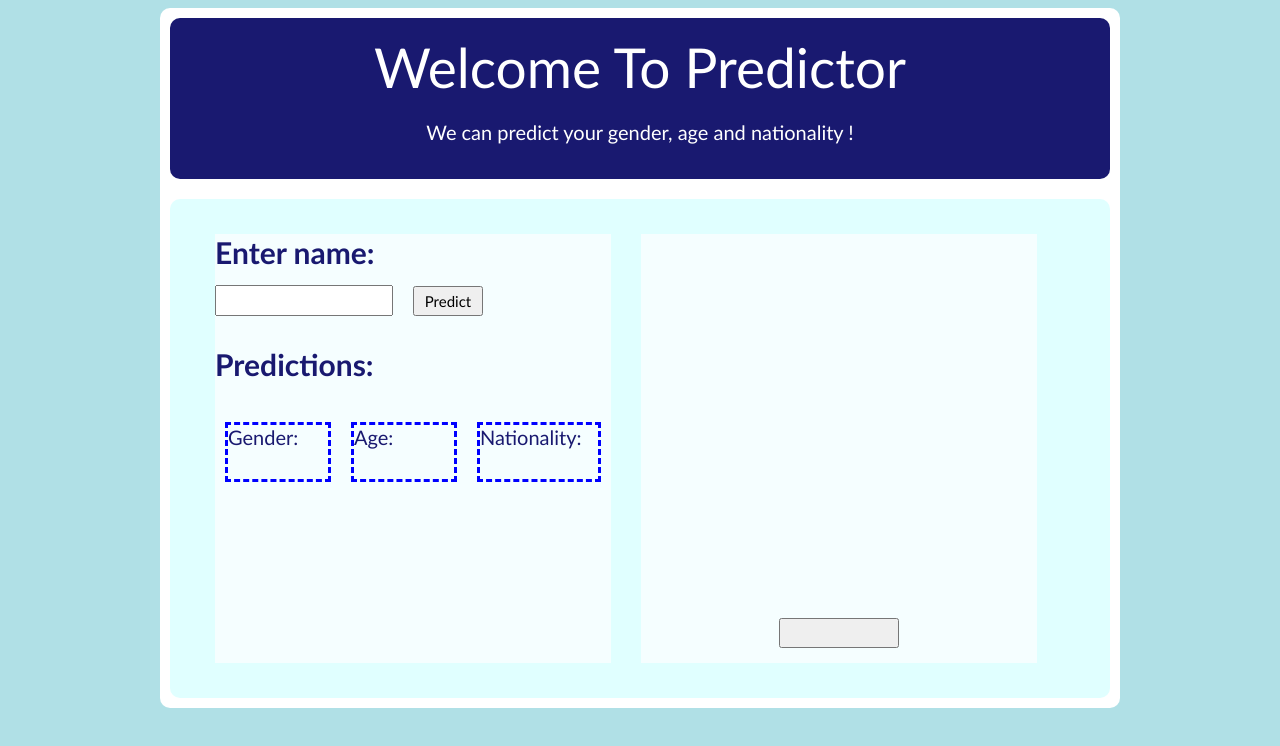
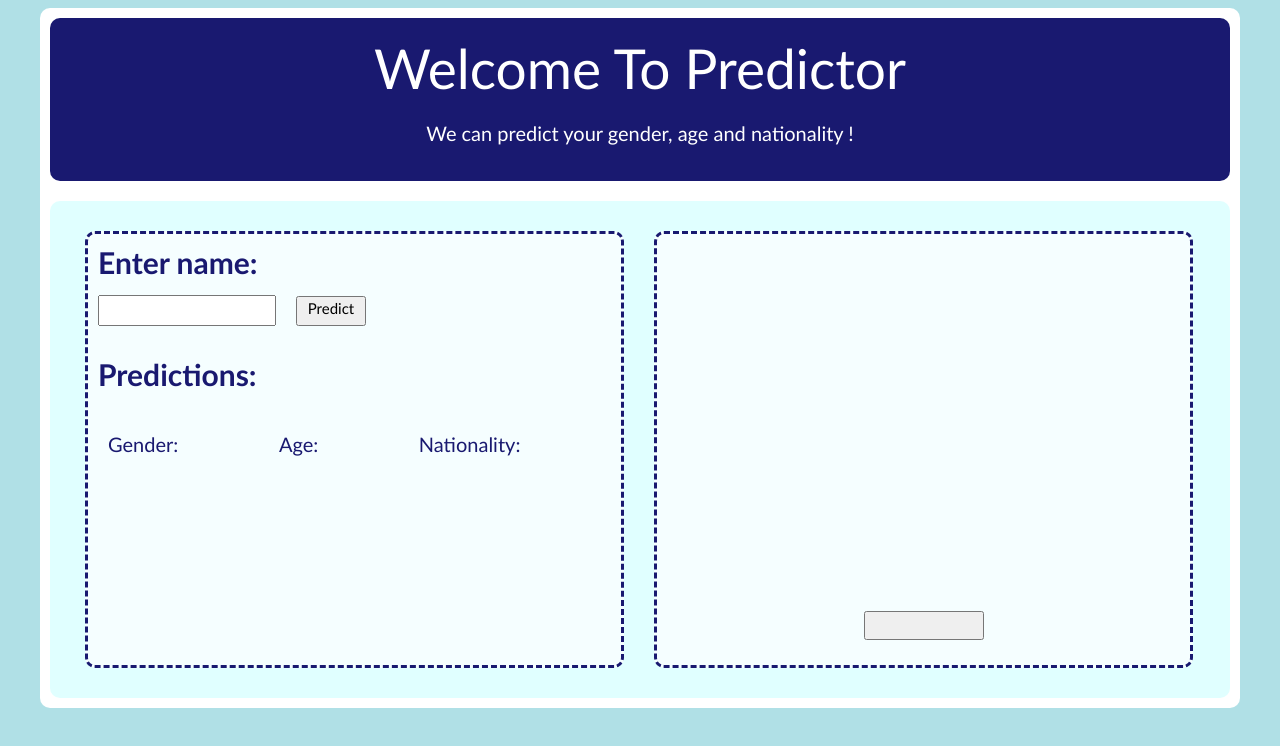
Before and after one commit to tahataha005/predictor, a plain HTML site: page index.html in a window 1280 px wide. Drawn offline with Linux system fonts and the light colour scheme; no server answers.

Commit message:
Desian Tweeks

```diff
--- a/styles/styles.css
+++ b/styles/styles.css
@@ -13,7 +13,7 @@ img{
 
 .container{
     background-color: white;
-    width: 120vh;
+    width: 150vh;
     height: 700px;
     border-radius: 10px;
     display: flex;
@@ -52,7 +52,7 @@ img{
     flex-grow: 1;
     height: 80%;
     margin: 10px;
-    padding: 20px 30px;
+    padding: 15px 20px;
     border-radius: 10px;
     display: flex;
 }
@@ -74,7 +74,11 @@ img{
     flex-direction: column;
     width: 45%;
     margin: 15px;
+    padding: 10px;
     background-color:rgb(245, 254, 255);
+    border-radius: 10px;
+    border: midnightblue;
+    border-style: dashed;
 }
 
 .predictionBox{
@@ -84,23 +88,24 @@ img{
 
 .inputsection{
     display: flex;
-    flex-direction: row;
     align-items: center;
-    justify-content:flex-start;
+    flex-wrap: wrap;
 }
 
 .nameInput{
     margin-top: 15px;
+    margin-right: 20px;
     height: 25px;
     width: 170px;
     font-size: 20px;
+    display: flex;
 }
 
 .predictButton{
+    display: flex;
     height: 30px;
     width: 70px;
     margin-top: 15px;
-    margin-left: 20px;
     font-family: 'Trebuchet MS', 'Lucida Sans Unicode', 'Lucida Grande', 'Lucida Sans', Arial, sans-serif;
     font-size: 15px;
     justify-content: center;
@@ -117,9 +122,7 @@ img{
     display: flex;
     flex-direction: column;
     flex-grow: 1;
-    min-width: 100px;
-    border: blue;
-    border-style: dashed;
+    min-width: 80px;
 }
 
 .predictionTitles{
```
